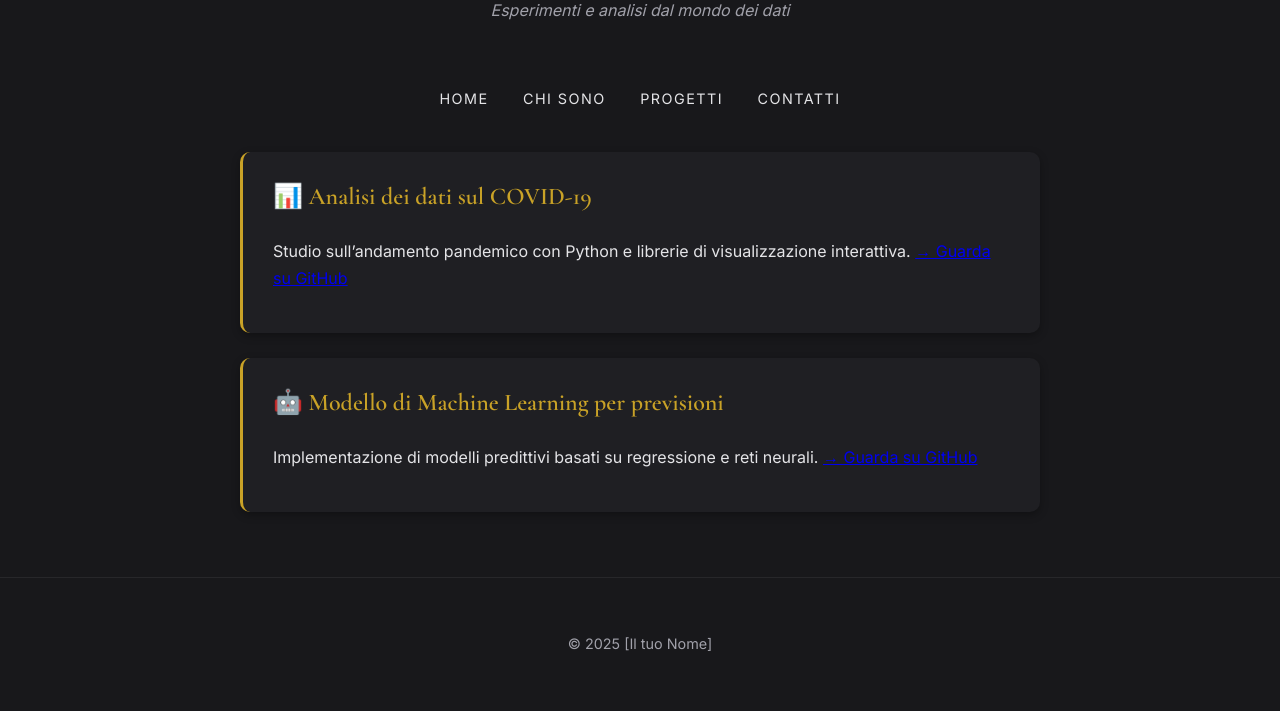
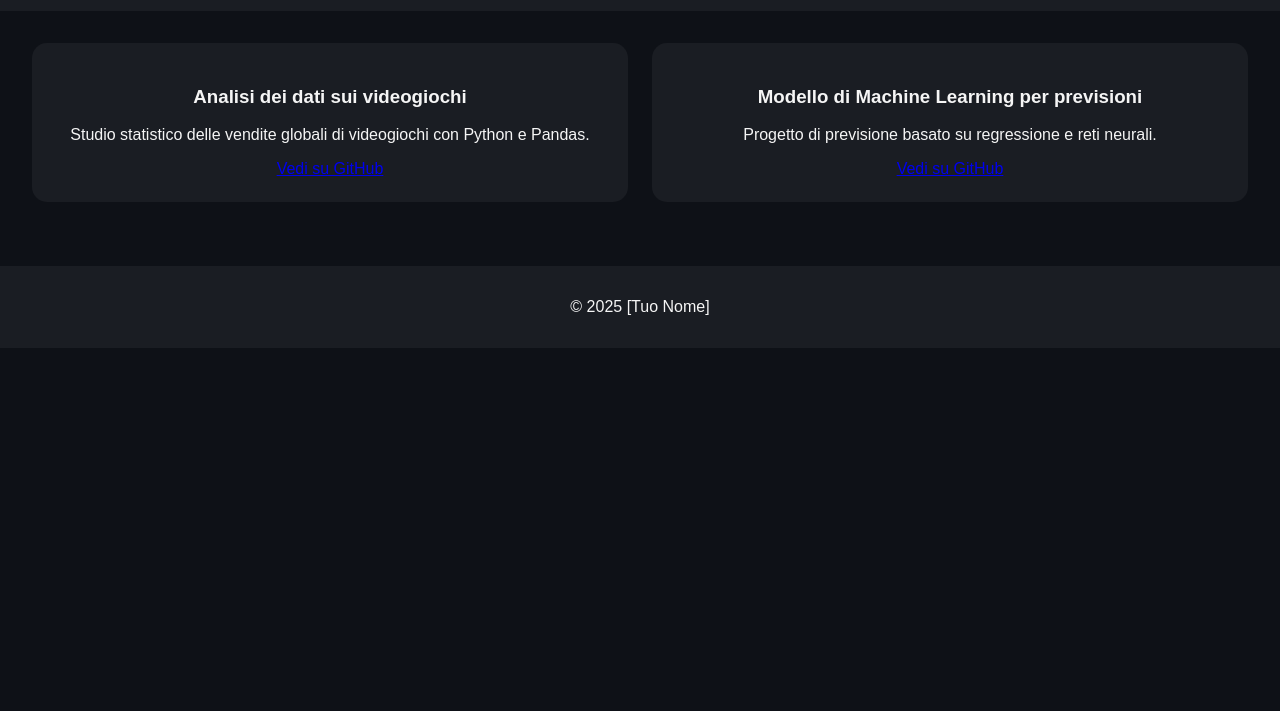
Before and after one commit to simone02-arch/Simone_Bonanni, a plain HTML site: page projects.html in a window 1280 px wide. Shown: the part 151-862 px from the top of the page. After the commit the page ends 800 px from the top, so only its background shows below. Drawn offline with nearby package versions, Linux system fonts and the light colour scheme.

Commit message:
change
change

```diff
--- a/projects.html
+++ b/projects.html
@@ -3,42 +3,36 @@
 <head>
   <meta charset="UTF-8">
   <meta name="viewport" content="width=device-width, initial-scale=1.0">
-  <title>Progetti – [Il tuo Nome]</title>
+  <title>Progetti - [Tuo Nome]</title>
   <link rel="stylesheet" href="style.css">
 </head>
 <body>
   <header>
-    <h1>Progetti</h1>
-    <p>Esperimenti e analisi dal mondo dei dati</p>
-  </header>
-
+    <h1>I miei progetti</h1>
     <nav>
       <a href="index.html">Home</a>
       <a href="about.html">Chi sono</a>
-    <a href="projects.html">Progetti</a>
       <a href="contacts.html">Contatti</a>
     </nav>
+  </header>
 
-  <section>
-    <div class="card">
-      <h2>📊 Analisi dei dati sul COVID-19</h2>
-      <p>
-        Studio sull’andamento pandemico con Python e librerie di visualizzazione interattiva.
-        <a href="https://github.com/tuoutente/covid-analysis" target="_blank">→ Guarda su GitHub</a>
-      </p>
+  <main>
+    <section class="projects">
+      <div class="project-card">
+        <h3>Analisi dei dati sui videogiochi</h3>
+        <p>Studio statistico delle vendite globali di videogiochi con Python e Pandas.</p>
+        <a href="https://github.com/tuonome/progetto-videogiochi" target="_blank">Vedi su GitHub</a>
       </div>
-
-    <div class="card">
-      <h2>🤖 Modello di Machine Learning per previsioni</h2>
-      <p>
-        Implementazione di modelli predittivi basati su regressione e reti neurali.
-        <a href="https://github.com/tuoutente/ml-trends" target="_blank">→ Guarda su GitHub</a>
-      </p>
+      <div class="project-card">
+        <h3>Modello di Machine Learning per previsioni</h3>
+        <p>Progetto di previsione basato su regressione e reti neurali.</p>
+        <a href="https://github.com/tuonome/ml-project" target="_blank">Vedi su GitHub</a>
       </div>
     </section>
+  </main>
 
   <footer>
-    <p>© 2025 [Il tuo Nome]</p>
+    <p>© 2025 [Tuo Nome]</p>
   </footer>
 </body>
 </html>
--- a/style.css
+++ b/style.css
@@ -1,118 +1,70 @@
-@import url('https://fonts.googleapis.com/css2?family=Cormorant+Garamond:wght@400;600&family=Inter:wght@400;600&display=swap');
-@import url('https://cdnjs.cloudflare.com/ajax/libs/font-awesome/6.5.0/css/all.min.css');
-
 :root {
-  --bg-color: #18181b;
-  --text-color: #e4e4e7;
-  --accent-color: #c9a227;
-  --card-bg: #1f1f23;
-  --muted-color: #a1a1aa;
+  --bg: #0e1117;
+  --text: #f5f5f5;
+  --accent: #4cafef;
 }
 
 body {
+  font-family: "Poppins", sans-serif;
+  background-color: var(--bg);
+  color: var(--text);
   margin: 0;
-  font-family: "Inter", sans-serif;
-  background-color: var(--bg-color);
-  color: var(--text-color);
-  line-height: 1.7;
-  opacity: 0;
-  animation: fadeIn 1s ease forwards;
-}
-
-@keyframes fadeIn {
-  from { opacity: 0; transform: translateY(10px); }
-  to { opacity: 1; transform: translateY(0); }
+  padding: 0;
 }
 
 header {
   text-align: center;
-  padding: 60px 20px 30px;
-}
-
-header img {
-  width: 150px;
-  height: 150px;
-  border-radius: 50%;
-  border: 3px solid var(--accent-color);
-  object-fit: cover;
-  margin-bottom: 20px;
-  transition: transform 0.3s ease;
-}
-
-header img:hover { transform: scale(1.05); }
-
-header h1 {
-  font-family: "Cormorant Garamond", serif;
-  font-size: 2.2em;
-  color: var(--accent-color);
-  margin-bottom: 5px;
-}
-
-header p {
-  color: var(--muted-color);
-  font-style: italic;
-  margin: 0;
-}
-
-nav {
-  text-align: center;
-  margin: 30px 0 40px;
+  padding: 2rem 1rem;
+  background: rgba(255, 255, 255, 0.05);
 }
 
 nav a {
-  margin: 0 15px;
-  color: var(--text-color);
+  margin: 0 1rem;
   text-decoration: none;
-  text-transform: uppercase;
-  letter-spacing: 0.1em;
-  font-size: 0.9em;
-  transition: color 0.3s ease;
+  color: var(--accent);
+  font-weight: bold;
 }
 
 nav a:hover {
-  color: var(--accent-color);
+  text-decoration: underline;
 }
 
-section {
-  max-width: 800px;
-  margin: auto;
-  padding: 0 20px 40px;
+.hero {
+  text-align: center;
+  padding: 4rem 1rem;
 }
 
-.card {
-  background: var(--card-bg);
-  border-radius: 10px;
-  padding: 25px 30px;
-  margin-bottom: 25px;
-  box-shadow: 0 3px 8px rgba(0,0,0,0.3);
-  border-left: 3px solid var(--accent-color);
-  transition: transform 0.3s ease, box-shadow 0.3s ease;
+.btn {
+  background: var(--accent);
+  color: var(--bg);
+  padding: 0.75rem 1.5rem;
+  border-radius: 25px;
+  text-decoration: none;
+  font-weight: bold;
 }
 
-.card:hover {
-  transform: translateY(-4px);
-  box-shadow: 0 8px 16px rgba(0,0,0,0.4);
+.projects {
+  display: grid;
+  grid-template-columns: repeat(auto-fit, minmax(250px, 1fr));
+  gap: 1.5rem;
+  padding: 2rem;
 }
 
-h2 {
-  font-family: "Cormorant Garamond", serif;
-  color: var(--accent-color);
-  margin-top: 0;
+.project-card {
+  background: rgba(255, 255, 255, 0.05);
+  padding: 1.5rem;
+  border-radius: 15px;
+  text-align: center;
+  transition: transform 0.2s ease;
+}
+
+.project-card:hover {
+  transform: scale(1.05);
 }
 
 footer {
   text-align: center;
-  padding: 40px 20px;
-  font-size: 0.9em;
-  color: var(--muted-color);
-  border-top: 1px solid #27272a;
+  padding: 1rem;
+  background: rgba(255, 255, 255, 0.05);
+  margin-top: 2rem;
 }
-
-.social a {
-  margin: 0 10px;
-  color: var(--accent-color);
-  font-size: 1.4em;
-  transition: color 0.3s;
-}
-
-.social a:hover { color: #facc15; }
```
Also changed, not shown: about.html (+8 -18 lines), contacts.html (+18 -23 lines), index.html (+11 -31 lines), 1 other file. Lines whose indentation alone changed are shown as unchanged.
